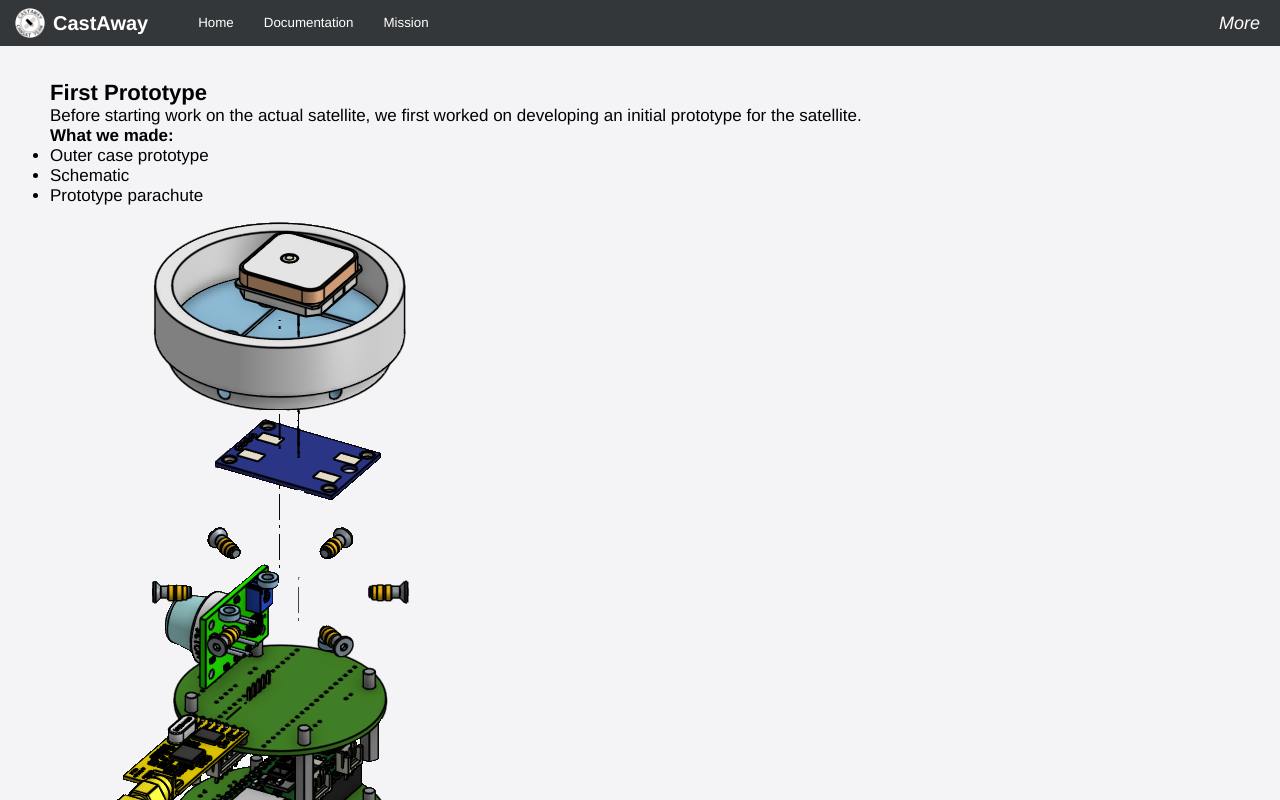
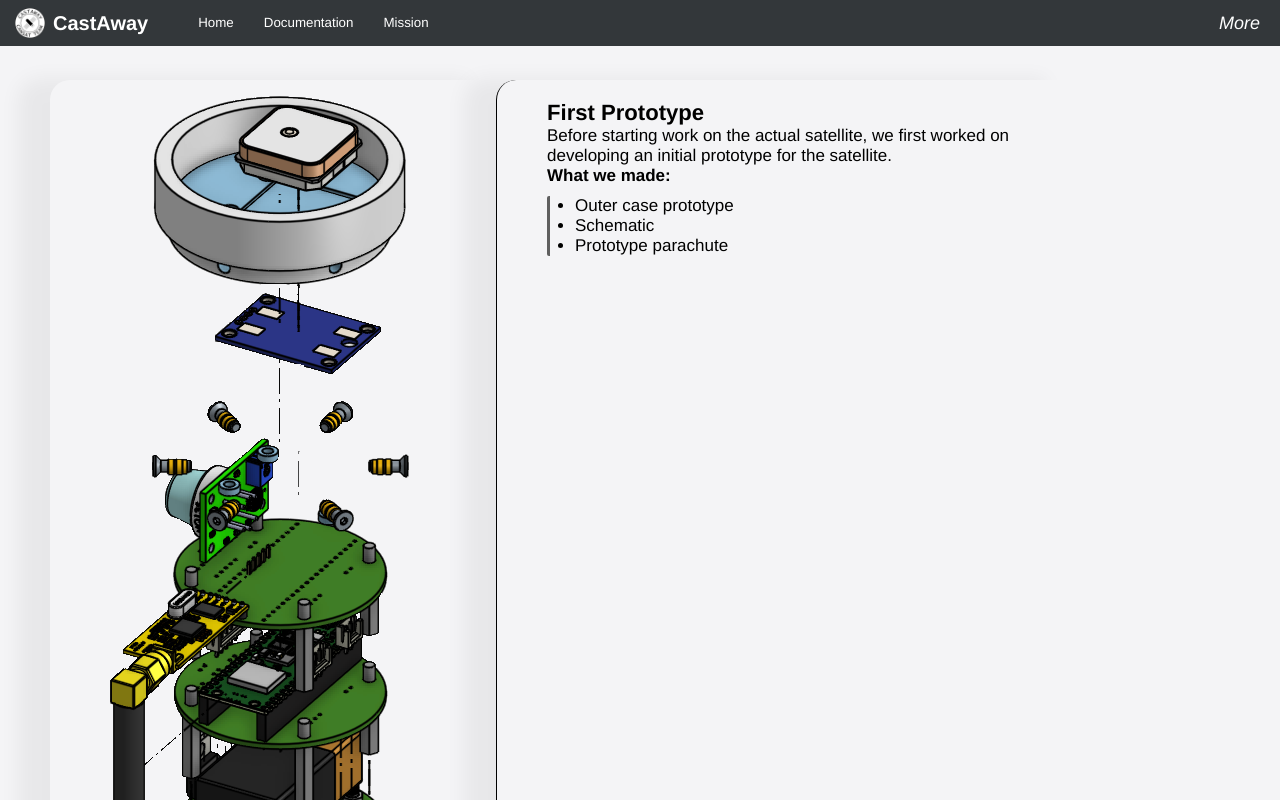
Before and after one commit to snej55/cansat-site, a React (Create React App) app in the folder react-port/: page / in a window 1280 px wide. Both pictures are taken after a click on the button "Documentation". Shown: the top 800 px of the page. Built offline with nearby package versions, Linux system fonts and the light colour scheme.

Commit message:
Add styling to docs

```diff
--- a/react-port/src/Components/Docs.css
+++ b/react-port/src/Components/Docs.css
@@ -0,0 +1,42 @@
+.docs-text-image-block {
+    display: flex;
+    flex-direction: row;
+}
+
+.docs-text-block {
+    border-left: 1px #000 solid;
+    padding: 20px 50px;
+    box-shadow: -30px 0px 20px 2px rgba(0, 0, 0, 0.05);
+    border-top-left-radius: 20px;
+    border-bottom-left-radius: 20px;
+}
+
+.docs-screenshot {
+    /* border-left: 1px #000 solid; */
+    /* padding: 20px 50px; */
+    box-shadow: -30px 0px 20px 2px rgba(0, 0, 0, 0.05);
+    border-top-left-radius: 20px;
+    border-bottom-left-radius: 20px;
+}
+
+.docs-bullets {
+    padding-left: 25px;
+    margin-top: 10px;
+    margin-bottom: 10px;
+    border-left: 3px #5f5f5f solid;
+    border-top-left-radius: 2px;
+    border-bottom-left-radius: 2px;
+}
+
+.docs-bullets > li {
+    cursor: pointer;
+}
+
+.docs-bullets > li > div {
+    /* transition: 0.2s cubic-bezier(.06,-0.02,.48,-0.16); */
+    transition: 0.2s ease-in-out;
+}
+
+.docs-bullets > li:hover > div{
+    margin-left: 8px;
+}
--- a/react-port/src/Components/Docs.js
+++ b/react-port/src/Components/Docs.js
@@ -1,17 +1,23 @@
+import './Docs.css';
+
 export function Docs() {
     return (
         <div className="page-content">
-            <h2>First Prototype</h2>
-            Before starting work on the actual satellite, we first worked on developing an initial prototype
-            for the satellite.
-            <br></br>
-            <h3>What we made: </h3>
-            <ul>
-                <li>Outer case prototype</li>
-                <li>Schematic</li>
-                <li>Prototype parachute</li>
-            </ul>
-            <img src="screenshots/Screenshot 2025-05-15 at 19.37.39 - transparent.png" alt="cad model"></img>
+            <div className="docs-text-image-block">
+                <img className="docs-screenshot" src="screenshots/Screenshot 2025-05-15 at 19.37.39 - transparent.png" alt="cad model"></img>
+                <div className="docs-text-block">
+                    <h2>First Prototype</h2>
+                    Before starting work on the actual satellite, we first worked on developing an initial prototype
+                    for the satellite.
+                    <br></br>
+                    <h3 className="docs-subheading">What we made: </h3>
+                    <ul className="docs-bullets">
+                        <li><div>Outer case prototype</div></li>
+                        <li><div>Schematic</div></li>
+                        <li><div>Prototype parachute</div></li>
+                    </ul>
+                </div>
+            </div>
         </div>
     )
 }
```
